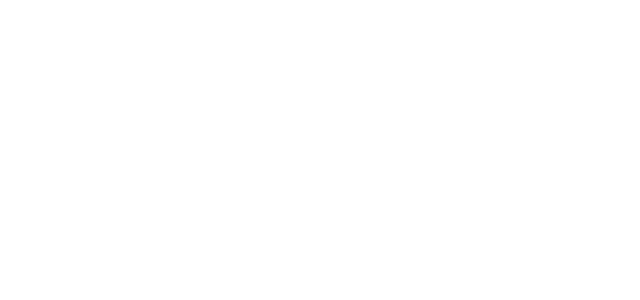
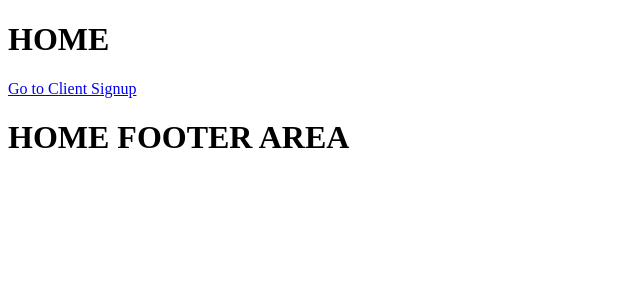
Before and after one commit to Katematestate/tradie-app, a Vue app in the folder front/: page / in a window 1280 px wide. Shown: the top 300 px of the page, without its empty margins (0-640 px from the left). Built offline with nearby package versions, Linux system fonts and the light colour scheme.

Commit message:
fixed app mounting

```diff
--- a/front/src/assets/main.css
+++ b/front/src/assets/main.css
@@ -1,5 +1,8 @@
-/* i always add this global styles to remove annoying built in margins and padding in stuff like H1 */
+body{
+  margin: 0;
+}
+
+/* the symbol * doesn't perform well */
 * {
-  margin: 0;
   box-sizing: border-box;
 }
--- a/front/src/main.js
+++ b/front/src/main.js
@@ -7,3 +7,4 @@
 const app = createApp(App);
 app.use(PrimeVue);
 app.use(router);
+app.mount("#app");
```
